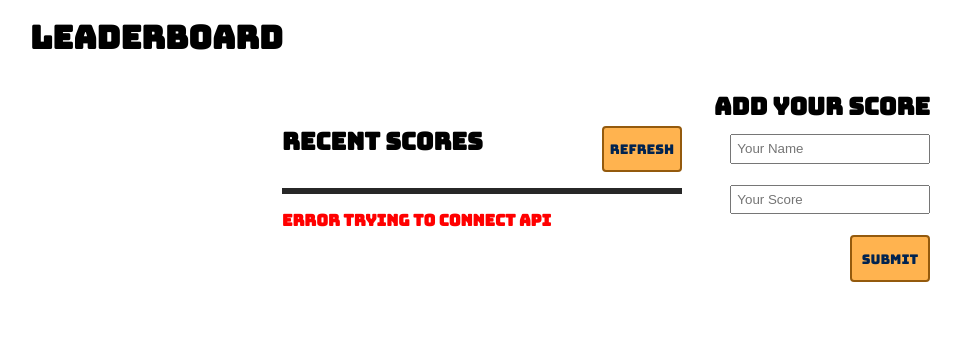
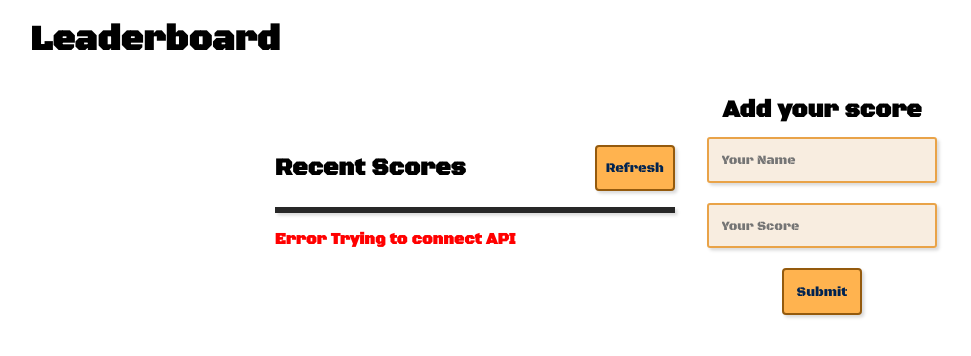
Before and after one commit to Luiscarlosvd/Leaderboard, a website built with webpack: page src/index.html in a window 1280 px wide. Shown: the whole page, without its empty margins (34-1005 px from the left). Built offline with nearby package versions, Linux system fonts and the light colour scheme; no server answers.

Commit message:
Add box shadow and change font family

```diff
--- a/src/index.html
+++ b/src/index.html
@@ -13,9 +13,9 @@
         <section class="recent-scores">
             <div class="header-recent-scores">
                 <h2>Recent Scores</h2>
-                <button class="button" id="refresh">Refresh</button>
+                <button class="button box-shadow" id="refresh">Refresh</button>
             </div>
-            <div class="scores">
+            <div class="box-shadow scores">
                 <ul class="scores-container"></ul>
             </div>
             <div class="error"></div>
@@ -24,9 +24,9 @@
         <section class="add-score">
             <h2>Add your score</h2>
             <form id="addScore">
-                <input type="text" id="nameScore" name="nameScore" placeholder="Your Name" required> <br>
-                <input type="text" id="scoreValue" name="score" placeholder="Your Score" required><br>
-                <button type="submit" class="button-add button">Submit</button>
+                <input type="text" class="box-shadow" id="nameScore" name="nameScore" placeholder="Your Name" required> <br>
+                <input type="text" class="box-shadow" id="scoreValue" name="score" placeholder="Your Score" required><br>
+                <button type="submit" class="button-add button box-shadow">Submit</button>
             </form>
         </section>
     </main>
--- a/src/style.css
+++ b/src/style.css
@@ -1,4 +1,4 @@
-@import url(https://fonts.googleapis.com/css2?family=Bungee&display=swap);
+@import url(https://fonts.googleapis.com/css2?family=Black+Ops+One&display=swap);
 
 *,
 *::before,
@@ -9,13 +9,17 @@
 }
 
 body {
-  font-family: 'Bungee', cursive;
+  font-family: 'Black Ops One', cursive;
+}
+
+h2 {
+  font-size: 1.5em;
 }
 
 header {
   width: 90%;
   margin: 1em auto;
-  font-size: 1em;
+  font-size: 1.1em;
 }
 
 main {
@@ -32,11 +36,15 @@ main {
   width: 85%;
 }
 
+.box-shadow {
+  box-shadow: rgba(0, 0, 0, 0.15) 2.4px 2.4px 3.2px;
+}
+
 .button {
   background-color: #ffb34f;
   height: 3.5em;
   width: 6em;
-  font-family: 'Bungee', cursive;
+  font-family: 'Black Ops One', cursive;
   cursor: pointer;
   border-radius: 4px;
   color: rgb(0, 35, 80);
@@ -52,6 +60,7 @@ main {
 .header-recent-scores {
   display: flex;
   justify-content: space-between;
+  align-items: center;
 }
 
 .scores {
@@ -87,12 +96,27 @@ main {
 form {
   display: flex;
   flex-direction: column;
-  align-items: flex-end;
+  align-items: center;
 }
 
 form input {
-  width: 15em;
-  padding: 0.4em;
+  width: 18em;
+  padding: 0.2em;
+  background-color: #e9cba456;
+  border: 2px solid #e9a348;
+  border-radius: 3px;
+  padding: 1em;
+  outline-color: #e9a348;
+  transition: all 0.3s;
+}
+
+form input[type="text"] {
+  font-family: 'Black Ops One', cursive;
+  font-size: 0.8em;
+}
+
+form input:focus {
+  transform: scale(1.05);
 }
 
 @media (min-width: 768px) {
```
